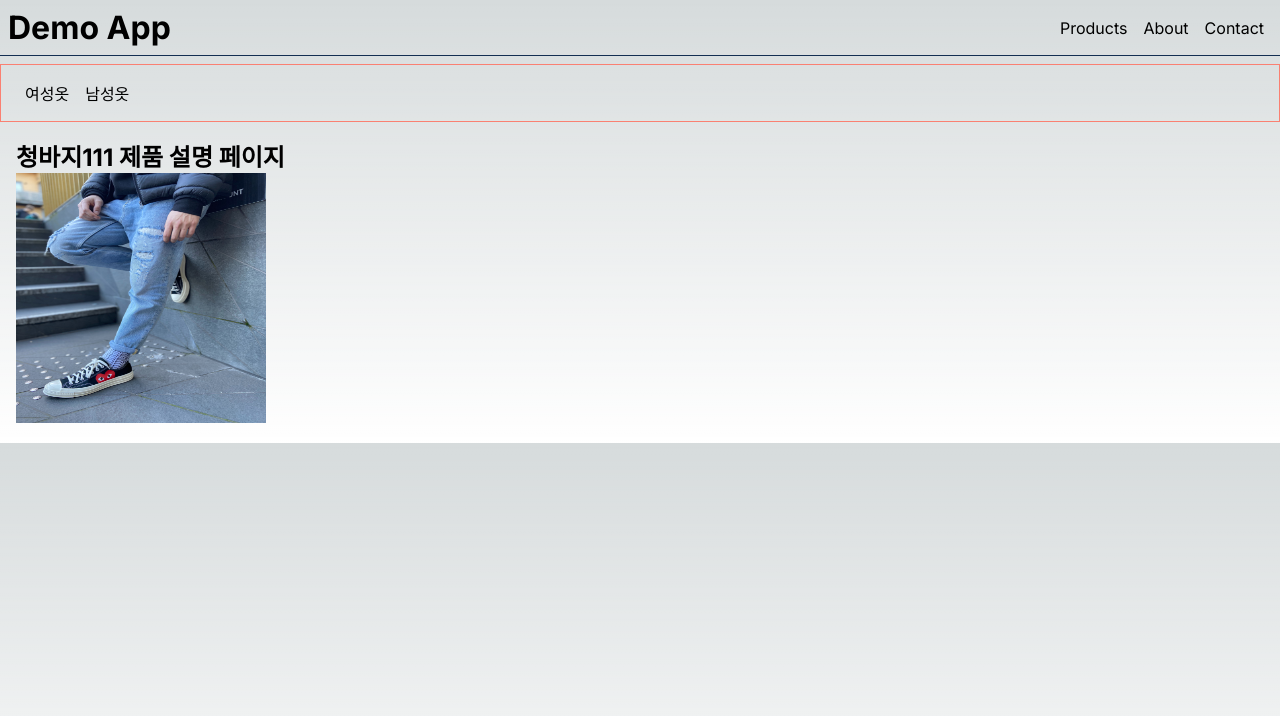
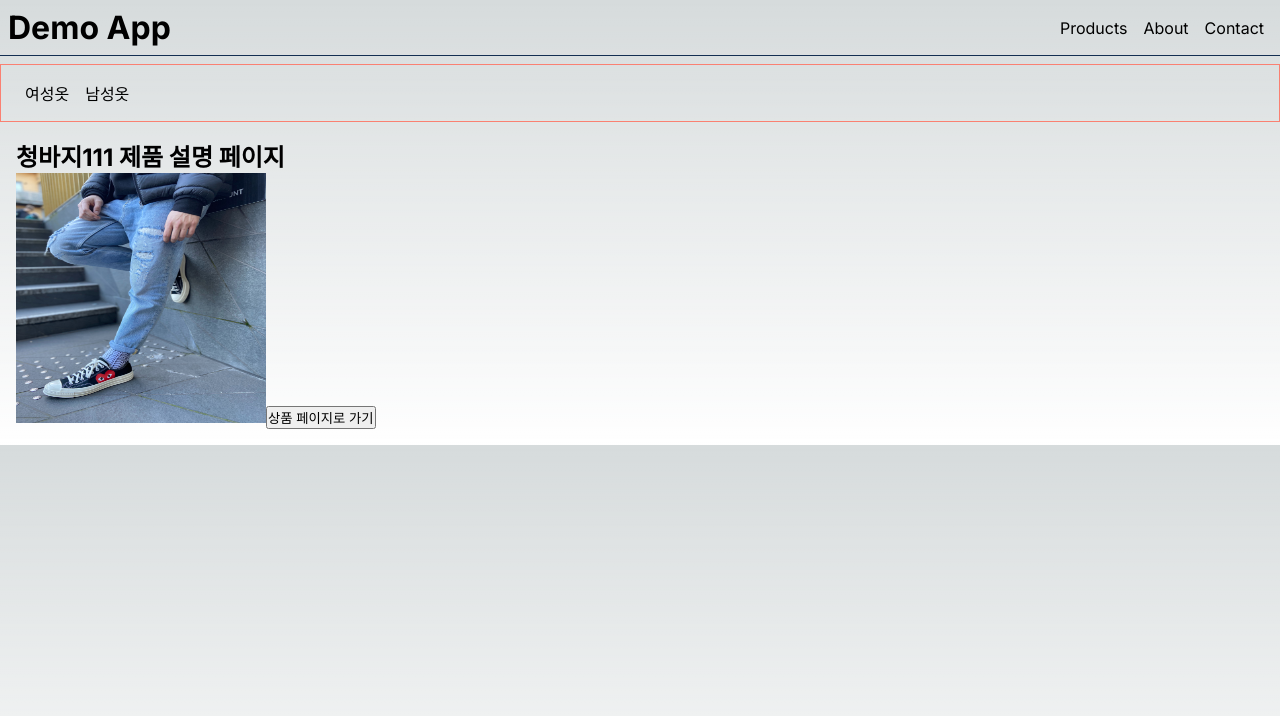
Before and after one commit to katanazero86/nextjs-study, a Next.js app in the folder my-performance-improvement/: page /products/1234 in a window 1280 px wide. Shown: the top 716 px of the page. Built offline with nearby package versions, Linux system fonts and the light colour scheme.

Commit message:
동적인 라우팅 및 리다이렉트 학습

```diff
--- a/my-performance-improvement/src/app/products/[slug]/page.tsx
+++ b/my-performance-improvement/src/app/products/[slug]/page.tsx
@@ -1,6 +1,7 @@
 import {getProduct, getProducts} from '@/service/products';
 import {notFound} from 'next/navigation';
 import Image from "next/image";
+import GoProductsButton from "@/components/GoProductsButton";
 
 type Props = {
     params: {
@@ -26,6 +27,7 @@ export default async function PantsPage({params: {slug}}: Props) {
         <>
             <h1>{product.name} 제품 설명 페이지</h1>
             <Image src={product.imgUrl} alt="product-img" width={250} height={250} />
+            <GoProductsButton />
         </>
     )
 
--- /dev/null
+++ b/my-performance-improvement/src/components/GoProductsButton.tsx
@@ -0,0 +1,15 @@
+'use client';
+
+import {useRouter} from "next/navigation";
+
+const GoProductsButton = () => {
+
+    const router = useRouter();
+
+    return <button onClick={() => {
+        router.replace('/products');
+    }
+    }>상품 페이지로 가기</button>
+}
+
+export default GoProductsButton
```
Also changed, not shown: my-performance-improvement/imgs/img11.png (added), 1 other file (tests, documents, lock files or other folders).
